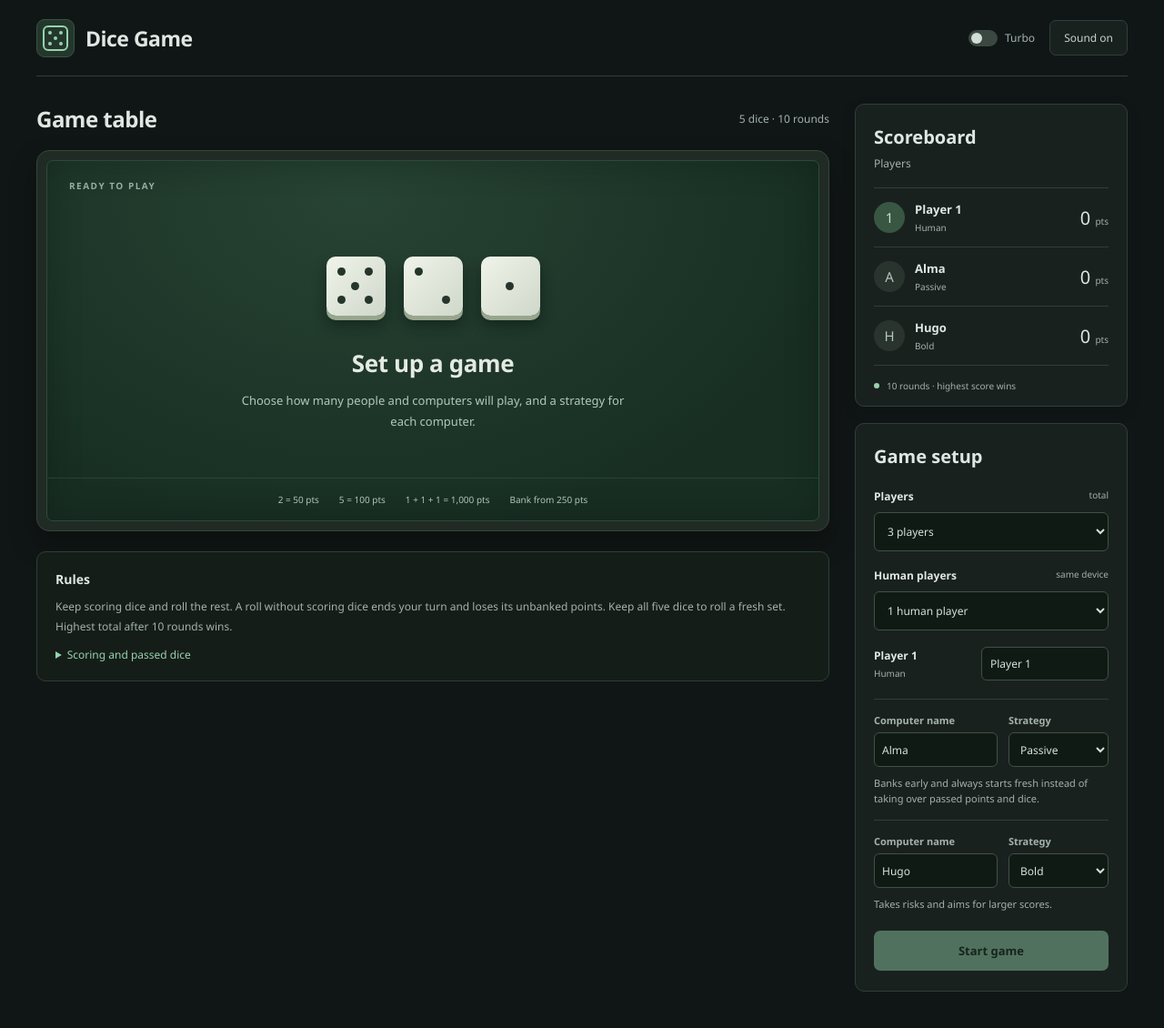
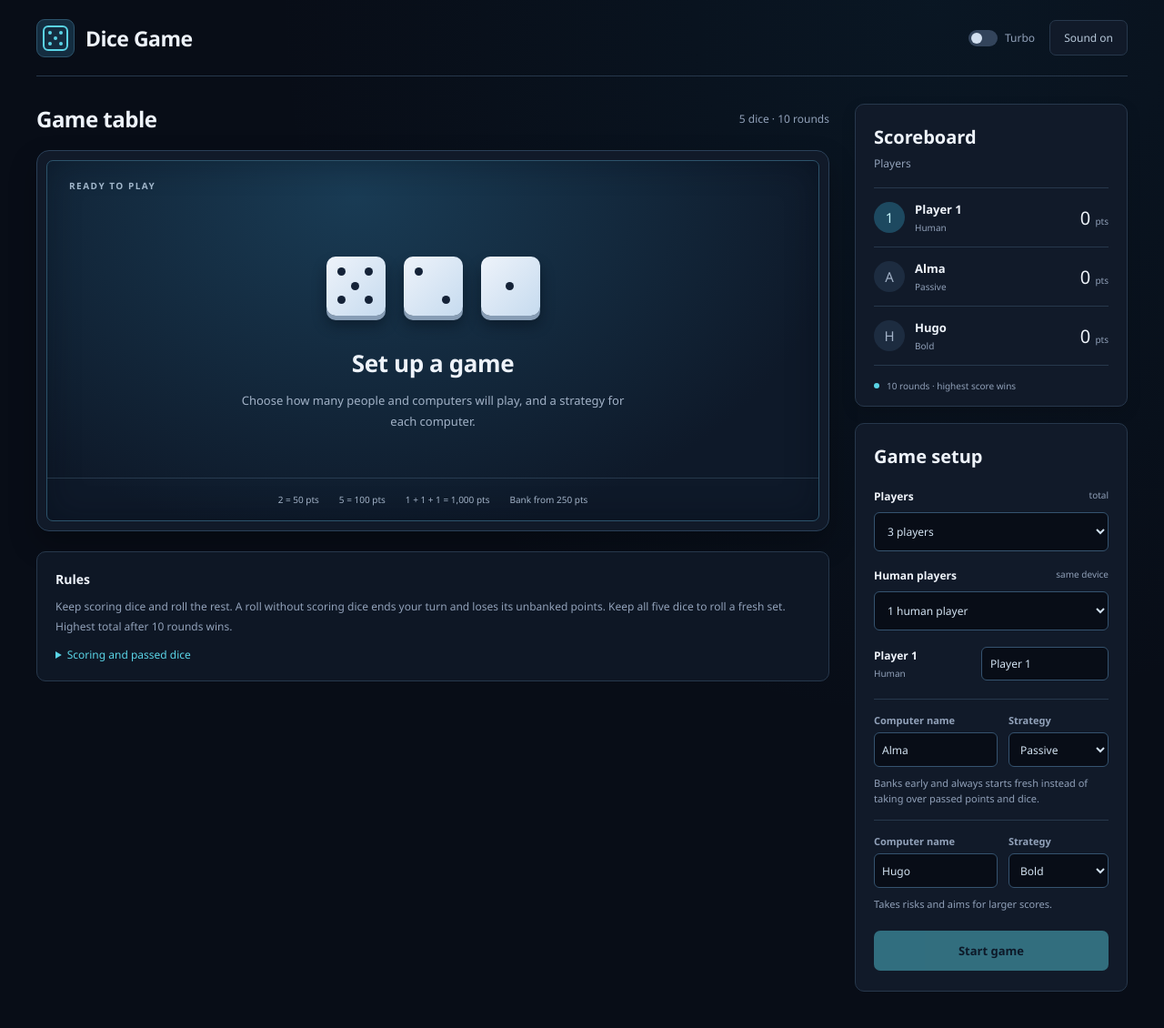
Before and after one commit to Iceeman76/DiceGame, an ASP.NET Core app: page / in a window 1280 px wide. Shown: the whole page at 91% size. Run offline with ASP.NET Core 8, Linux system fonts and the light colour scheme.

Commit message:
Update web UI color theme and favicon

```diff
--- a/DiceGame.Web/wwwroot/css/app.css
+++ b/DiceGame.Web/wwwroot/css/app.css
@@ -1,16 +1,20 @@
 :root {
   font-family: "Segoe UI", system-ui, sans-serif;
-  color: #e0e7e3;
-  background: #101615;
+  color: #eef3fa;
+  background: #080d17;
   color-scheme: dark;
   font-synthesis: none;
-  --surface: #19211f;
-  --line: #303e38;
-  --muted: #a3b2aa;
-  --accent: #96d3ad;
+  --surface: #111a29;
+  --line: #27384c;
+  --muted: #91a1b9;
+  --accent: #5ad4e6;
 }
 * { box-sizing: border-box; }
-body { margin: 0; }
+body {
+  margin: 0;
+  min-height: 100vh;
+  background: radial-gradient(ellipse at 80% 0%, #1769911a, transparent 50%), #080d17;
+}
 button, select { font: inherit; }
 button, a, select { -webkit-tap-highlight-color: transparent; }
 button { border: 0; cursor: pointer; }
@@ -20,19 +24,19 @@ button:focus-visible, a:focus-visible, input:focus-visible, select:focus-visible
 a { color: inherit; }
 h1, h2, h3, p { margin: 0; }
 select { cursor: pointer; }
-::selection { background: #365e48; }
+::selection { background: #245a70; }
 .app-shell { max-width: 1360px; margin: auto; padding: 0 40px; }
 .masthead { height: 84px; display: flex; align-items: center; justify-content: space-between; border-bottom: 1px solid var(--line); }
 .brand { display: flex; align-items: center; gap: 12px; text-decoration: none; font-size: 23px; font-weight: 650; letter-spacing: -.5px; }
-.brand-mark { display: grid; place-items: center; width: 42px; height: 42px; color: var(--accent); background: #23372c; border: 1px solid #3a5343; border-radius: 9px; font-size: 35px; }
-.icon-button { background: var(--surface); color: #c5d3ca; border: 1px solid var(--line); padding: 10px 15px; border-radius: 7px; font-size: 12px; }
-.icon-button:hover { background: #26352d; }
+.brand-mark { display: grid; place-items: center; width: 42px; height: 42px; color: var(--accent); background: #142d40; border: 1px solid #2c536b; border-radius: 9px; font-size: 35px; }
+.icon-button { background: var(--surface); color: #b7c8d9; border: 1px solid var(--line); padding: 10px 15px; border-radius: 7px; font-size: 12px; }
+.icon-button:hover { background: #19283c; }
 .header-controls { display: flex; align-items: center; gap: 16px; }
 .turbo-switch { display: flex; align-items: center; gap: 8px; color: var(--muted); background: transparent; font-size: 12px; padding: 8px 0; }
-.switch-track { width: 32px; height: 18px; padding: 3px; border-radius: 12px; background: #3b4741; transition: background .2s; }
-.switch-track > span { display: block; width: 12px; height: 12px; border-radius: 50%; background: #d2ddd6; transition: transform .2s; }
+.switch-track { width: 32px; height: 18px; padding: 3px; border-radius: 12px; background: #33445b; transition: background .2s; }
+.switch-track > span { display: block; width: 12px; height: 12px; border-radius: 50%; background: #d2dfef; transition: transform .2s; }
 .turbo-switch[aria-checked="true"] { color: var(--accent); }
-.turbo-switch[aria-checked="true"] .switch-track { background: #4d8d66; }
+.turbo-switch[aria-checked="true"] .switch-track { background: #287e90; }
 .turbo-switch[aria-checked="true"] .switch-track > span { transform: translateX(14px); }
 .brand-mark svg { display: block; width: 32px; height: 32px; }
 .last-round-label { padding: 5px 9px; border: 1px solid #e8c674; border-radius: 6px; background: #3e3420; color: #fff0c3; font-size: 10px; font-weight: 700; letter-spacing: 1px; white-space: nowrap; }
@@ -42,66 +46,66 @@ select { cursor: pointer; }
 h1 { font-size: 24px; font-weight: 600; letter-spacing: -.5px; }
 .page-heading > span { color: var(--muted); font-size: 12px; }
 .eyebrow { font-size: 10px; font-weight: 650; letter-spacing: 1.5px; color: var(--muted); margin-bottom: 13px; }
-.light { color: #96b6a3; }
-.table-surround { padding: 10px; border-radius: 14px; background: #202b25; border: 1px solid #35463b; box-shadow: 0 14px 30px #0004; }
-.table-top { border-radius: 7px; border: 1px solid #2e4a39; background: radial-gradient(ellipse at 40% 10%, #274333, transparent 75%), #182e23; box-shadow: inset 0 0 36px #08140e55; color: #e4eae1; overflow: hidden; min-height: 395px; }
-.table-caption { display: flex; justify-content: space-between; align-items: center; height: 54px; padding: 0 24px; font-size: 10px; font-weight: 600; letter-spacing: 1.5px; color: #97ae9f; }
+.light { color: #a1b6ca; }
+.table-surround { padding: 10px; border-radius: 14px; background: #111a29; border: 1px solid #2a4058; box-shadow: 0 14px 30px #0004; }
+.table-top { border-radius: 7px; border: 1px solid #2c536b; background: radial-gradient(ellipse at 40% 10%, #193b54, transparent 75%), #0e1929; box-shadow: inset 0 0 36px #040a1355; color: #eef3fa; overflow: hidden; min-height: 395px; }
+.table-caption { display: flex; justify-content: space-between; align-items: center; height: 54px; padding: 0 24px; font-size: 10px; font-weight: 600; letter-spacing: 1.5px; color: #a1b6ca; }
 .welcome-table { text-align: center; min-height: 294px; padding: 25px 20px; display: flex; flex-direction: column; justify-content: center; align-items: center; }
 .decorative-dice { display: flex; gap: 20px; margin: 0 0 34px; }
 .table-top h2 { font-size: 26px; font-weight: 600; letter-spacing: -.4px; margin-bottom: 12px; }
-.welcome-table p, .opening-table > p:not(.eyebrow) { color: #b4c7ba; font-size: 13px; line-height: 1.7; max-width: 440px; }
+.welcome-table p, .opening-table > p:not(.eyebrow) { color: #a2b2c7; font-size: 13px; line-height: 1.7; max-width: 440px; }
 .welcome-table .button { margin-top: 25px; }
-.table-footer { display: flex; justify-content: center; flex-wrap: wrap; gap: 12px 22px; border-top: 1px solid #6d897a38; padding: 16px 12px; color: #b1c4b7; font-size: 10px; }
-.die { width: 65px; height: 65px; display: grid; grid-template: repeat(3, 1fr) / repeat(3, 1fr); padding: 12px; gap: 5px; flex-shrink: 0; border-radius: 10px; background: linear-gradient(135deg, #f0f3e9, #cfd8ca); box-shadow: 0 5px 0 #98a68e, 0 10px 15px #06110b77; transition: transform .2s, opacity .2s; }
-.pip { width: 9px; height: 9px; border-radius: 50%; background: #25352b; opacity: 0; }
+.table-footer { display: flex; justify-content: center; flex-wrap: wrap; gap: 12px 22px; border-top: 1px solid #7da5c338; padding: 16px 12px; color: #a2b2c7; font-size: 10px; }
+.die { width: 65px; height: 65px; display: grid; grid-template: repeat(3, 1fr) / repeat(3, 1fr); padding: 12px; gap: 5px; flex-shrink: 0; border-radius: 10px; background: linear-gradient(135deg, #eef3fa, #c6dbef); box-shadow: 0 5px 0 #879db5, 0 10px 15px #040a1377; transition: transform .2s, opacity .2s; }
+.pip { width: 9px; height: 9px; border-radius: 50%; background: #142237; opacity: 0; }
 .pip.visible { opacity: 1; }
-.die.selected { transform: translateY(-7px); outline: 2px solid #a9e7bb; outline-offset: 4px; background: linear-gradient(135deg, #def8dc, #aed6ac); box-shadow: 0 5px 0 #70976f, 0 12px 18px #06110b88; }
+.die.selected { transform: translateY(-7px); outline: 2px solid #5ad4e6; outline-offset: 4px; background: linear-gradient(135deg, #c6f6fc, #82dce9); box-shadow: 0 5px 0 #408da2, 0 12px 18px #040a1388; }
 .die:not(:disabled):hover { transform: translateY(-5px); }
 .die.muted { opacity: .4; }
-.die.available { background: linear-gradient(135deg, #def8dc, #aed6ac); outline: 2px solid #a9e7bb; outline-offset: 4px; }
-.inheritance-preview .die.muted { opacity: .22; background: transparent; border: 2px dashed #a3b9aa; box-shadow: none; }
+.die.available { background: linear-gradient(135deg, #c6f6fc, #82dce9); outline: 2px solid #5ad4e6; outline-offset: 4px; }
+.inheritance-preview .die.muted { opacity: .22; background: transparent; border: 2px dashed #91a1b9; box-shadow: none; }
 .die.rolling { animation: dice-roll .17s infinite alternate; }
 @keyframes dice-roll { from { transform: translate(-3px, -8px) rotate(-14deg); } to { transform: translate(4px, 4px) rotate(19deg); } }
 .opening-table { text-align: center; min-height: 294px; padding: 13px 20px 28px; }
 .opening-table > p { margin-left: auto; margin-right: auto; }
 .opening-dice { display: flex; justify-content: center; flex-wrap: wrap; gap: 22px; margin: 29px 0 5px; }
 .opening-player { display: flex; flex-direction: column; align-items: center; gap: 15px; }
-.opening-player > span { color: #c2d1c6; font-size: 12px; }
+.opening-player > span { color: #c4d2e2; font-size: 12px; }
 .opening-player.eliminated { opacity: .35; }
 .opening-player .die { width: 55px; height: 55px; padding: 9px; gap: 4px; }
 .active-table { min-height: 294px; padding: 12px 26px 22px; }
 .turn-heading { display: flex; align-items: center; gap: 12px; }
-.avatar { width: 37px; height: 37px; border-radius: 50%; display: grid; place-items: center; background: #355844; color: #c7e9ce; font-size: 17px; }
+.avatar { width: 37px; height: 37px; border-radius: 50%; display: grid; place-items: center; background: #1d4960; color: #c6f6fc; font-size: 17px; }
 .turn-heading .eyebrow { margin-bottom: 5px; font-size: 9px; }
 .turn-heading h2 { font-size: 23px; margin: 0; }
 .turn-heading > div:not(.turn-score) { min-width: 0; }
-.turn-heading .lead-target { min-height: 30px; max-width: 250px; margin-top: 4px; color: #c1d5a8; font-size: 11px; line-height: 15px; }
+.turn-heading .lead-target { min-height: 30px; max-width: 250px; margin-top: 4px; color: #b6edda; font-size: 11px; line-height: 15px; }
 .turn-score { display: flex; flex-direction: column; align-items: flex-end; gap: 4px; margin-left: auto; }
-.turn-score strong { font-size: 34px; font-weight: 600; font-variant-numeric: tabular-nums; color: #b2e0bc; }
-.turn-score span { color: #a3b9aa; font-size: 10px; }
+.turn-score strong { font-size: 34px; font-weight: 600; font-variant-numeric: tabular-nums; color: #5ad4e6; }
+.turn-score span { color: #91a1b9; font-size: 10px; }
 .dice-hand { display: flex; justify-content: center; gap: 22px; min-height: 65px; margin: 39px 0 26px; }
-.table-hint { min-height: 38px; text-align: center; color: #b0c2b6; font-size: 12px; line-height: 1.6; }
+.table-hint { min-height: 38px; text-align: center; color: #a2b2c7; font-size: 12px; line-height: 1.6; }
 .inheritance-hint strong, .inheritance-hint span { display: block; }
-.inheritance-hint strong { color: #c6eacb; font-size: 14px; }
-.kept-area { display: flex; align-items: center; gap: 20px; border-top: 1px dashed #6d897a55; padding-top: 17px; margin-top: 24px; }
-.kept-area > span { color: #9fb6a8; font-size: 9px; letter-spacing: 1px; }
+.inheritance-hint strong { color: #c6f6fc; font-size: 14px; }
+.kept-area { display: flex; align-items: center; gap: 20px; border-top: 1px dashed #7da5c355; padding-top: 17px; margin-top: 24px; }
+.kept-area > span { color: #a1b6ca; font-size: 9px; letter-spacing: 1px; }
 .kept-dice { display: flex; gap: 10px; align-items: center; min-height: 35px; }
-.kept-dice .die { width: 32px; height: 32px; padding: 6px; gap: 2px; border-radius: 5px; box-shadow: 0 3px 0 #98a68e, 0 5px 8px #06110b55; }
+.kept-dice .die { width: 32px; height: 32px; padding: 6px; gap: 2px; border-radius: 5px; box-shadow: 0 3px 0 #879db5, 0 5px 8px #040a1355; }
 .kept-dice .pip { width: 5px; height: 5px; }
-.empty-kept { color: #a3b9aa; font-size: 11px; }
+.empty-kept { color: #91a1b9; font-size: 11px; }
 .action-panel { border: 1px solid var(--line); background: var(--surface); border-radius: 10px; margin-top: 18px; padding: 20px; text-align: center; }
-.action-panel > p { color: #c6d3ca; font-size: 13px; line-height: 1.6; margin-bottom: 15px; }
+.action-panel > p { color: #c4d2e2; font-size: 13px; line-height: 1.6; margin-bottom: 15px; }
 .game-actions { display: flex; justify-content: center; align-items: center; gap: 12px; flex-wrap: wrap; }
 .button { min-height: 43px; padding: 13px 19px; border-radius: 7px; display: inline-flex; justify-content: center; align-items: center; font-size: 13px; font-weight: 600; transition: background .2s; }
-.primary { background: #96d3ad; color: #12281a; }
-.primary:enabled:hover { background: #b3e4c4; }
-.secondary { background: #25332b; color: #d1dfd5; border: 1px solid #415648; }
-.secondary:enabled:hover { background: #344a3d; }
-.thinking { display: flex; align-items: center; gap: 10px; color: #b4c7ba; font-size: 13px; padding: 10px; }
+.primary { background: var(--accent); color: #091827; }
+.primary:enabled:hover { background: #8de5f1; }
+.secondary { background: #19283c; color: #d3e3f2; border: 1px solid #35536f; }
+.secondary:enabled:hover { background: #243d56; }
+.thinking { display: flex; align-items: center; gap: 10px; color: #a2b2c7; font-size: 13px; padding: 10px; }
 .thinking > span { width: 7px; height: 7px; border-radius: 50%; background: var(--accent); animation: thinking 1s infinite alternate; }
 @keyframes thinking { to { opacity: .3; } }
 .below-table { margin-top: 22px; }
-.rules-card { border: 1px solid var(--line); border-radius: 10px; padding: 20px; background: #151d19; }
+.rules-card { border: 1px solid var(--line); border-radius: 10px; padding: 20px; background: #0e1725; }
 .rules-card h3 { font-size: 14px; font-weight: 600; margin-bottom: 10px; }
 .rules-card p { color: var(--muted); font-size: 12px; line-height: 1.8; }
 .rules-card details { color: var(--accent); font-size: 12px; margin-top: 12px; }
@@ -113,10 +117,10 @@ h1 { font-size: 24px; font-weight: 600; letter-spacing: -.5px; }
 .section-title h2, .setup-card h2 { font-size: 20px; font-weight: 600; }
 .sidebar-subtitle { color: var(--muted); font-size: 12px; margin: 7px 0 18px; }
 .score-row { display: flex; align-items: center; gap: 11px; border-top: 1px solid var(--line); padding: 14px 0; }
-.score-row.active { background: #2a3e31; border-color: transparent; border-radius: 7px; margin: 0 -9px; padding: 14px 9px; }
+.score-row.active { background: #163449; border-color: transparent; border-radius: 7px; margin: 0 -9px; padding: 14px 9px; }
 .score-row.leader .score-value { color: #e8c674; }
-.score-avatar { display: grid; place-items: center; width: 34px; height: 34px; border-radius: 50%; background: #2a342e; color: #b5c7ba; flex-shrink: 0; font-size: 15px; }
-.score-avatar.human { background: #395643; color: #c0e6c9; }
+.score-avatar { display: grid; place-items: center; width: 34px; height: 34px; border-radius: 50%; background: #1d2c40; color: #a2b2c7; flex-shrink: 0; font-size: 15px; }
+.score-avatar.human { background: #1d4960; color: #c6f6fc; }
 .score-row > div { min-width: 0; }
 .score-row > div strong { display: block; overflow-wrap: anywhere; font-size: 13px; font-weight: 600; }
 .score-row small { display: block; color: var(--muted); font-size: 10px; margin-top: 4px; }
@@ -128,8 +132,8 @@ h1 { font-size: 24px; font-weight: 600; letter-spacing: -.5px; }
 .setup-card h2 { margin-bottom: 22px; }
 .setup-card label { display: block; font-size: 12px; font-weight: 600; margin-bottom: 9px; }
 .setup-card label > span { float: right; color: var(--muted); font-size: 10px; font-weight: 400; }
-.setup-card select { width: 100%; padding: 11px 10px; background: #101a14; border: 1px solid #405044; border-radius: 6px; color: #d5e2d9; font-size: 12px; }
-.setup-card input[type="text"] { width: 100%; min-width: 0; padding: 9px; background: #101a14; border: 1px solid #405044; border-radius: 6px; color: #d5e2d9; font: inherit; font-size: 12px; }
+.setup-card select { width: 100%; padding: 11px 10px; background: #080d17; border: 1px solid #35536f; border-radius: 6px; color: #d3e3f2; font-size: 12px; }
+.setup-card input[type="text"] { width: 100%; min-width: 0; padding: 9px; background: #080d17; border: 1px solid #35536f; border-radius: 6px; color: #d3e3f2; font: inherit; font-size: 12px; }
 .human-settings { margin-top: 18px; }
 .player-name-setting { display: grid; grid-template-columns: 1fr 140px; gap: 12px; align-items: center; margin-top: 12px; }
 .player-name-setting label { margin: 0; }
@@ -148,8 +152,8 @@ h1 { font-size: 24px; font-weight: 600; letter-spacing: -.5px; }
 .history-card h3 { font-size: 18px; font-weight: 600; }
 .history-list { margin: 14px 0; }
 .history-list p { border-top: 1px solid var(--line); padding: 11px 0; font-size: 12px; color: var(--muted); line-height: 1.7; }
-.history-list p:first-child { color: #c6d9cc; }
-.text-button { background: transparent; color: #b4cbbd; font-size: 12px; text-decoration: underline; text-underline-offset: 3px; padding: 7px 0; }
+.history-list p:first-child { color: #c4d2e2; }
+.text-button { background: transparent; color: #a1b6ca; font-size: 12px; text-decoration: underline; text-underline-offset: 3px; padding: 7px 0; }
 .reset-confirmation { border-top: 1px solid var(--line); padding-top: 12px; font-size: 12px; line-height: 1.6; }
 .reset-confirmation .button { font-size: 11px; padding: 10px; margin-top: 12px; margin-right: 10px; min-height: 34px; }
 .loading-screen { text-align: center; padding: 20vh 20px; color: var(--accent); }
@@ -178,7 +182,7 @@ h1 { font-size: 24px; font-weight: 600; letter-spacing: -.5px; }
   .sidebar-subtitle { margin: 4px 0 9px; font-size: 10px; }
   .score-list { display: flex; flex-wrap: wrap; gap: 0 10px; }
   .score-row, .score-row.active, .score-row.leader { flex: 1 1 calc(33% - 10px); min-width: 95px; padding: 8px 4px; gap: 7px; margin: 0; background: transparent; border-radius: 7px; }
-  .score-row.active { border-top: 2px solid var(--accent); padding-top: 7px; background: #2a3e31; }
+  .score-row.active { border-top: 2px solid var(--accent); padding-top: 7px; background: #163449; }
   .score-avatar { width: 24px; height: 24px; font-size: 12px; }
   .score-row > div strong { font-size: 11px; }
   .score-row small { font-size: 9px; margin-top: 2px; }
--- a/DiceGame.Web/wwwroot/index.html
+++ b/DiceGame.Web/wwwroot/index.html
@@ -3,7 +3,7 @@
   <head>
     <meta charset="utf-8" />
     <meta name="viewport" content="width=device-width, initial-scale=1.0" />
-    <meta name="theme-color" content="#101615" />
+    <meta name="theme-color" content="#080d17" />
     <meta
       name="description"
       content="Play ten rounds with friends on the same device and computer opponents with selectable strategies."
```
Also changed, not shown: DiceGame.Web/wwwroot/favicon.svg.
